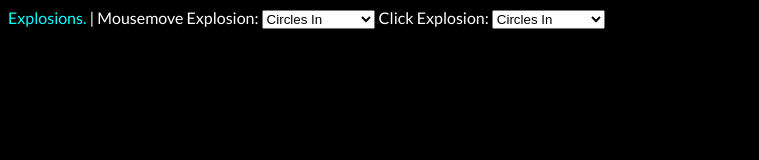
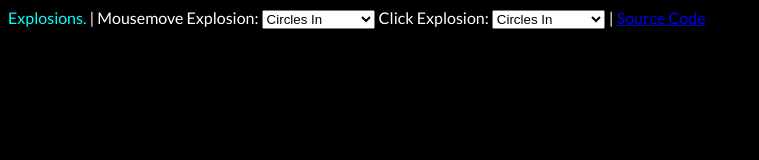
Before and after one commit to gruiz17/explosions, a plain HTML site: page index.html in a window 1280 px wide. Shown: the whole page, without its empty margins (0-759 px from the left). Drawn offline with nearby package versions, Linux system fonts and the light colour scheme.

Commit message:
added link to source code

```diff
--- a/index.html
+++ b/index.html
@@ -94,7 +94,7 @@ svg:text {
             <option value="triangles">Triangles</option>
             <option value="implosion">Implosion</option>
           </select>
-
+         <span style="color: #ffffff; font-family: Lato; font-weight:200"> | </span><span style="color: #00FFFF; font-family: Lato; font-weight:200"><a href="https://github.com/gruiz17/explosions">Source Code</a></span>
         </div>
     </div>
     <div class="row">
```
